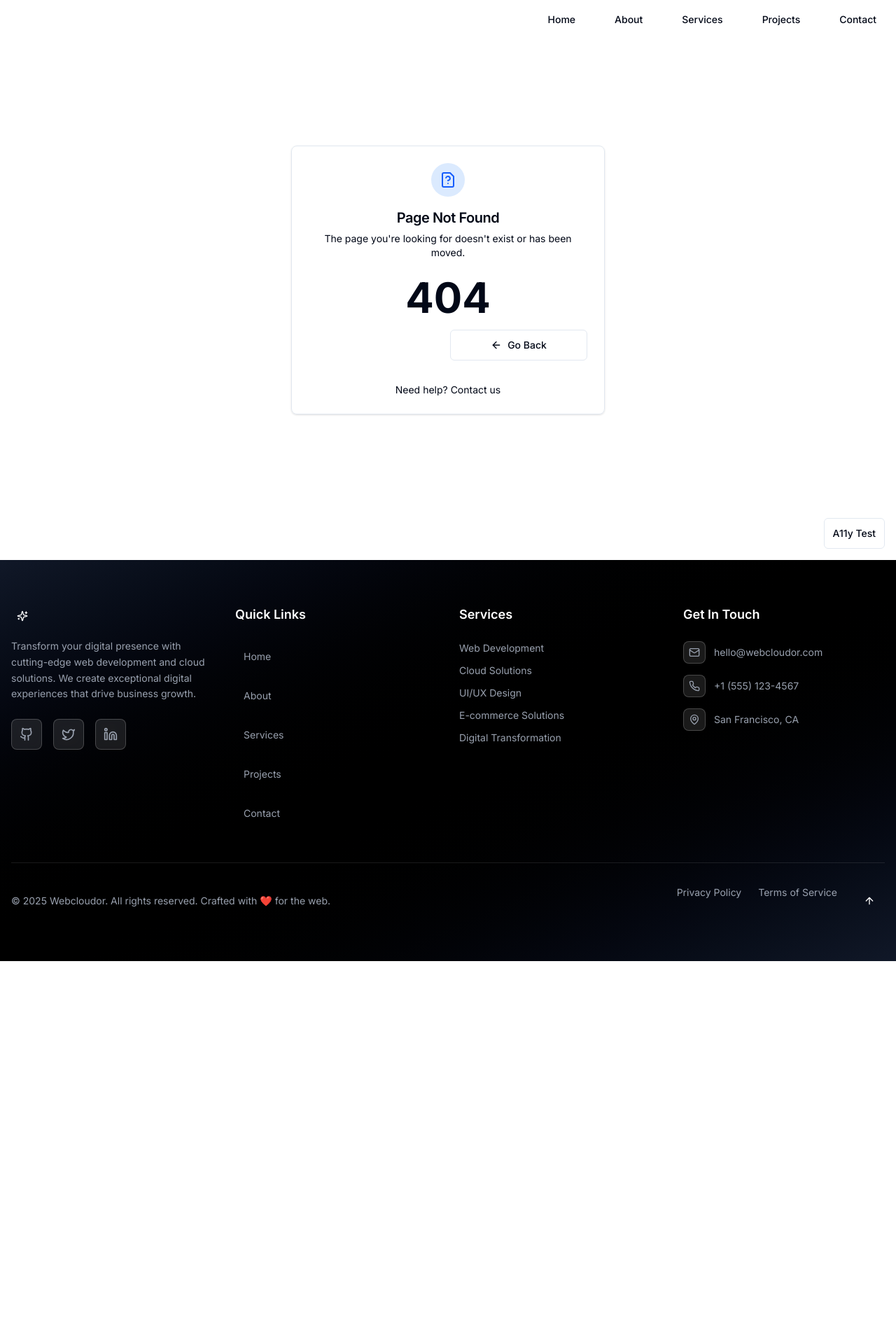
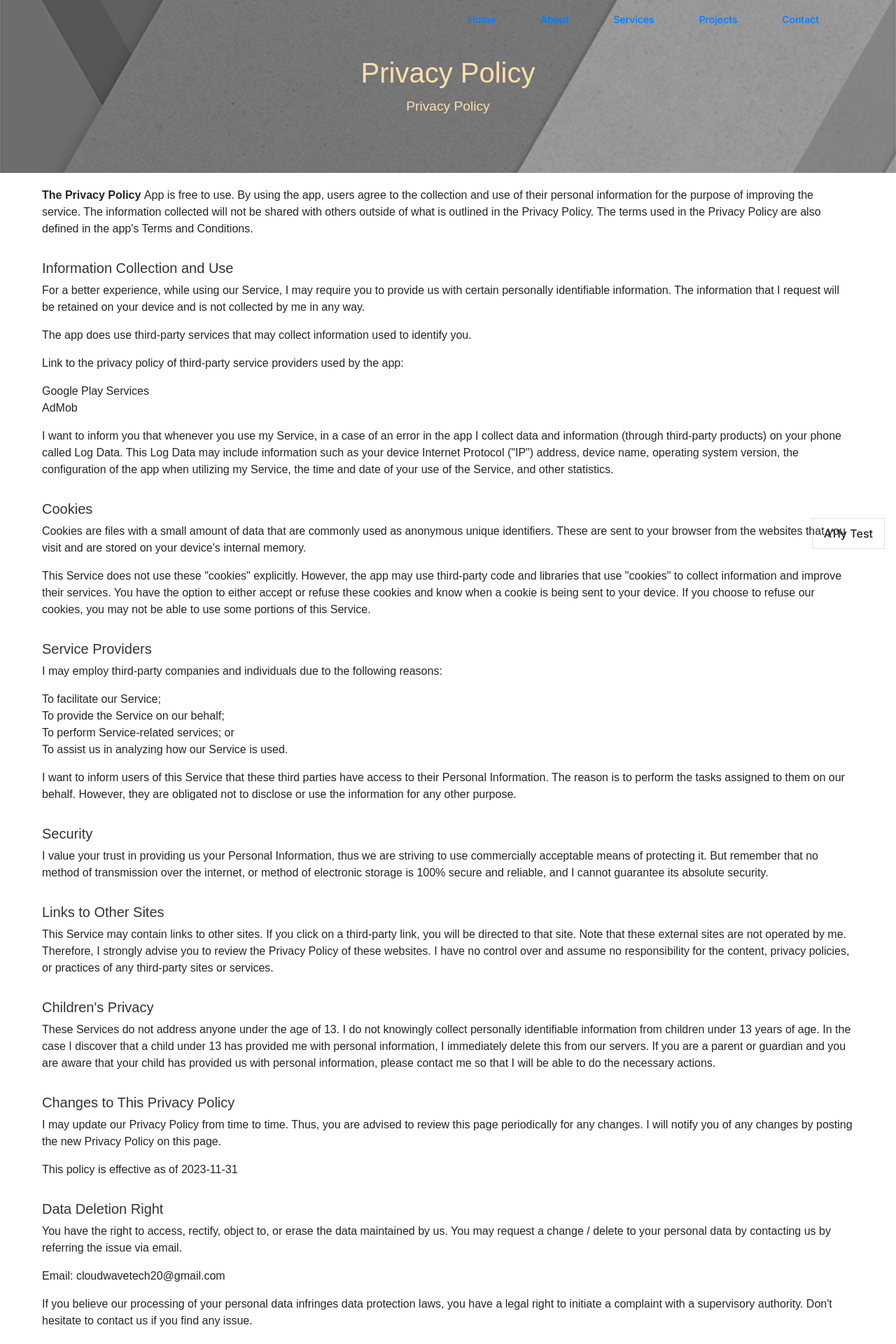
Before and after one commit to ahsanhabibakik/webcloudor-new, a Next.js app: page /privacy_policy in a window 1280 px wide. Before the commit this address had no page. Shown: the top 1920 px of the page at 70% size. Before the commit the page ends 1373 px from the top, so only its background shows below. Built offline with nearby package versions, Linux system fonts and the light colour scheme.

Commit message:
Add Privacy Policy layout and content: implement PrivacyPolicyLayout and PrivacyPolicyPage components, include dynamic document title, and style with CSS; add header image and content structure for improved user experience.

```diff
--- /dev/null
+++ b/src/app/privacy_policy/layout.tsx
@@ -0,0 +1,40 @@
+import { Metadata, Viewport } from 'next';
+import Script from 'next/script';
+
+export const metadata: Metadata = {
+  title: 'Privacy Policy',
+  description: 'Privacy Policy',
+};
+
+export const viewport: Viewport = {
+  width: 'device-width',
+  initialScale: 1,
+};
+
+export default function PrivacyPolicyLayout({
+  children,
+}: {
+  children: React.ReactNode;
+}) {
+  return (
+    <>
+      <link
+        rel="stylesheet"
+        href="https://cdn.jsdelivr.net/npm/bootstrap@4.6.2/dist/css/bootstrap.min.css"
+      />
+      <Script
+        src="https://cdn.jsdelivr.net/npm/jquery@3.7.1/dist/jquery.slim.min.js"
+        strategy="beforeInteractive"
+      />
+      <Script
+        src="https://cdn.jsdelivr.net/npm/popper.js@1.16.1/dist/umd/popper.min.js"
+        strategy="beforeInteractive"
+      />
+      <Script
+        src="https://cdn.jsdelivr.net/npm/bootstrap@4.6.2/dist/js/bootstrap.bundle.min.js"
+        strategy="beforeInteractive"
+      />
+      {children}
+    </>
+  );
+}
--- /dev/null
+++ b/src/app/privacy_policy/page.tsx
@@ -0,0 +1,126 @@
+'use client';
+
+import { useSearchParams } from 'next/navigation';
+import { Suspense, useEffect } from 'react';
+
+function PrivacyPolicyContent() {
+  const searchParams = useSearchParams();
+  const request = searchParams.get('request') || 'Privacy Policy';
+
+  // Update document title dynamically
+  useEffect(() => {
+    document.title = request;
+  }, [request]);
+
+  return (
+    <div style={{ fontFamily: 'Arial, sans-serif' }}>
+      {/* Header Section */}
+      <div
+        style={{
+          background: 'url(\'/simple-header-blended-small.png\') no-repeat center center',
+          backgroundSize: 'cover',
+          color: 'navajowhite',
+          padding: '80px 20px',
+          textAlign: 'center'
+        }}
+      >
+        <h1 style={{ margin: 0, fontSize: '2.5rem' }}>{request}</h1>
+        <p style={{ margin: '10px 0 0 0', fontSize: '1.2rem' }}>Privacy Policy</p>
+      </div>
+
+      {/* Content Section */}
+      <div style={{ maxWidth: '1200px', margin: '0 auto', padding: '20px' }}>
+        <p>
+          <b>The {request} </b>App is free to use. By using the app, users agree to the collection and use of their personal information for the purpose of improving the service. The information collected will not be shared with others outside of what is outlined in the Privacy Policy. The terms used in the Privacy Policy are also defined in the app's Terms and Conditions.
+        </p>
+
+        <h5 style={{ color: '#333', marginTop: '2rem' }}>Information Collection and Use</h5>
+        <p>
+          For a better experience, while using our Service, I may require you to provide us with certain personally identifiable information. The information that I request will be retained on your device and is not collected by me in any way.
+        </p>
+        <p>
+          The app does use third-party services that may collect information used to identify you.
+        </p>
+        <p>
+          Link to the privacy policy of third-party service providers used by the app:
+        </p>
+        <ul>
+          <li>Google Play Services</li>
+          <li>AdMob</li>
+        </ul>
+        <p>
+          I want to inform you that whenever you use my Service, in a case of an error in the app I collect data and information (through third-party products) on your phone called Log Data. This Log Data may include information such as your device Internet Protocol ("IP") address, device name, operating system version, the configuration of the app when utilizing my Service, the time and date of your use of the Service, and other statistics.
+        </p>
+
+        <h5 style={{ color: '#333', marginTop: '2rem' }}>Cookies</h5>
+        <p>
+          Cookies are files with a small amount of data that are commonly used as anonymous unique identifiers. These are sent to your browser from the websites that you visit and are stored on your device's internal memory.
+        </p>
+        <p>
+          This Service does not use these "cookies" explicitly. However, the app may use third-party code and libraries that use "cookies" to collect information and improve their services. You have the option to either accept or refuse these cookies and know when a cookie is being sent to your device. If you choose to refuse our cookies, you may not be able to use some portions of this Service.
+        </p>
+
+        <h5 style={{ color: '#333', marginTop: '2rem' }}>Service Providers</h5>
+        <p>
+          I may employ third-party companies and individuals due to the following reasons:
+        </p>
+        <ul>
+          <li>To facilitate our Service;</li>
+          <li>To provide the Service on our behalf;</li>
+          <li>To perform Service-related services; or</li>
+          <li>To assist us in analyzing how our Service is used.</li>
+        </ul>
+        <p>
+          I want to inform users of this Service that these third parties have access to their Personal Information. The reason is to perform the tasks assigned to them on our behalf. However, they are obligated not to disclose or use the information for any other purpose.
+        </p>
+
+        <h5 style={{ color: '#333', marginTop: '2rem' }}>Security</h5>
+        <p>
+          I value your trust in providing us your Personal Information, thus we are striving to use commercially acceptable means of protecting it. But remember that no method of transmission over the internet, or method of electronic storage is 100% secure and reliable, and I cannot guarantee its absolute security.
+        </p>
+
+        <h5 style={{ color: '#333', marginTop: '2rem' }}>Links to Other Sites</h5>
+        <p>
+          This Service may contain links to other sites. If you click on a third-party link, you will be directed to that site. Note that these external sites are not operated by me. Therefore, I strongly advise you to review the Privacy Policy of these websites. I have no control over and assume no responsibility for the content, privacy policies, or practices of any third-party sites or services.
+        </p>
+
+        <h5 style={{ color: '#333', marginTop: '2rem' }}>Children's Privacy</h5>
+        <p>
+          These Services do not address anyone under the age of 13. I do not knowingly collect personally identifiable information from children under 13 years of age. In the case I discover that a child under 13 has provided me with personal information, I immediately delete this from our servers. If you are a parent or guardian and you are aware that your child has provided us with personal information, please contact me so that I will be able to do the necessary actions.
+        </p>
+
+        <h5 style={{ color: '#333', marginTop: '2rem' }}>Changes to This Privacy Policy</h5>
+        <p>
+          I may update our Privacy Policy from time to time. Thus, you are advised to review this page periodically for any changes. I will notify you of any changes by posting the new Privacy Policy on this page.
+        </p>
+        <p>
+          This policy is effective as of 2023-11-31
+        </p>
+
+        <h5 style={{ color: '#333', marginTop: '2rem' }}>Data Deletion Right</h5>
+        <p>
+          You have the right to access, rectify, object to, or erase the data maintained by us. You may request a change / delete to your personal data by contacting us by referring the issue via email.
+        </p>
+        <p>
+          Email: cloudwavetech20@gmail.com
+        </p>
+        <p>
+          If you believe our processing of your personal data infringes data protection laws, you have a legal right to initiate a complaint with a supervisory authority. Don't hesitate to contact us if you find any issue.
+        </p>
+
+        <h5 style={{ color: '#333', marginTop: '2rem' }}>Contact Us</h5>
+        <p>
+          If you have any questions or suggestions about my Privacy Policy, do not hesitate to contact me at info.cloudwavetech20@gmail.com.
+        </p>
+      </div>
+    </div>
+  );
+}
+
+export default function PrivacyPolicyPage() {
+  return (
+    <Suspense fallback={<div>Loading...</div>}>
+      <PrivacyPolicyContent />
+    </Suspense>
+  );
+}
```
Also changed, not shown: src/app/privacy_policy/privacy-policy.css (added, +11 -0 lines), public/simple-header-blended-small.png (added), src/app/privacy_policy/simple-header-blended-small.png (added).
